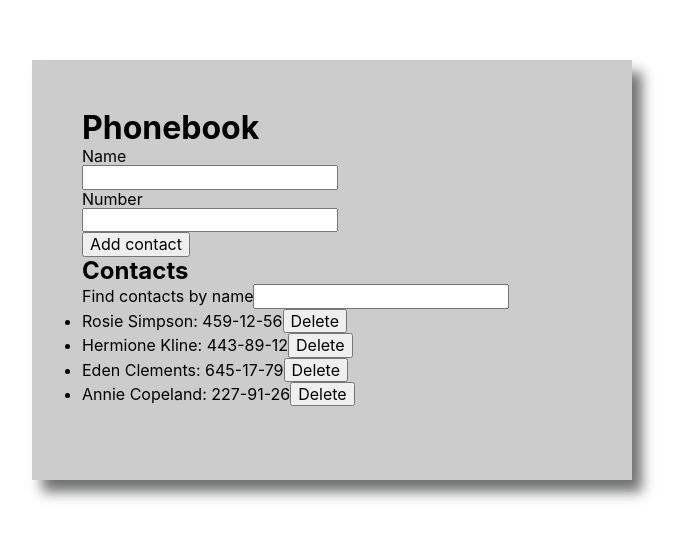
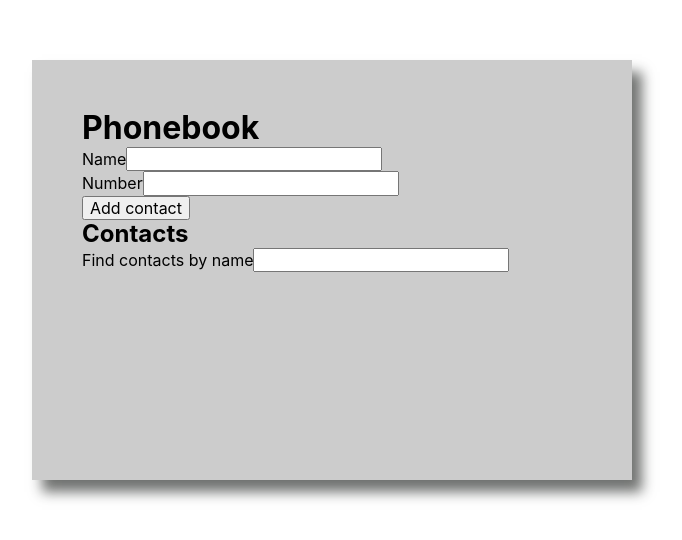
Before and after one commit to Luidmyla007/goit-react-hw-02-phonebook, a React (Create React App) app: page / in a window 1280 px wide. Shown: the part 130-670 px from the top of the page, without its empty margins (308-990 px from the left). Built offline with nearby package versions, Linux system fonts and the light colour scheme.

Commit message:
filter done

```diff
--- a/src/components/App.jsx
+++ b/src/components/App.jsx
@@ -10,12 +10,7 @@ import Filter from './Filter/filter';
 
 export class App extends Component {
   state = {
-    contacts: [
-      { id: 'id-1', name: 'Rosie Simpson', number: '459-12-56' },
-      { id: 'id-2', name: 'Hermione Kline', number: '443-89-12' },
-      { id: 'id-3', name: 'Eden Clements', number: '645-17-79' },
-      { id: 'id-4', name: 'Annie Copeland', number: '227-91-26' },
-    ],
+    contacts: [],
      filter: '',
   };
 
@@ -39,27 +34,31 @@ export class App extends Component {
     }));
   };
 
-  onFilterChange = event => {
-    this.setState({ filter: event.target.value });
-     const { contacts, filter } = this.state;
-     return contacts.filter(contact =>
+    getContact = () =>{
+       const { filter, contacts } = this.state;
+       return contacts.filter(contact =>
       contact.name.toLowerCase().includes(filter.toLowerCase())
     );
   };
 
 
+  onFilterChange = event => {
+      const { name, value } = event.currentTarget;
+    this.setState({ [name]: value });
+  };
 
   render() {
-    const { contacts } = this.state;
-    return (
+     const { filter} = this.state;
+     const searchContacts = this.getContact();
+     return (
       <div className={css.container}>
         <GlobalStyle />
         <Form onSubmit={this.formSubmitHandler} />
         <div>
           <h2>Contacts</h2>
-          <Filter value={this.state.filter} onChange={this.onFilterChange}/>
+          <Filter value={filter} onChange={this.onFilterChange}/>
           <ContactList
-            contacts={contacts}
+            contacts={searchContacts}
             onDeleteContact={this.deleteContact}
           />
         </div>
--- a/src/components/ContactForm/contactForm.jsx
+++ b/src/components/ContactForm/contactForm.jsx
@@ -17,22 +17,25 @@ import PropTypes from 'prop-types';
     this.setState({ [name]: value });
   };
 
-   reset = () => {
-    this.setState({ name: '', number: '' });
-  };
+
 
   handleSubmit = evt =>{
     evt.preventDefault();
     this.props.onSubmit(this.state);
     this.reset();
+   };
+
+  reset = () => {
+    this.setState({ name: '', number: '' });
+    console.log('я работаю')
   };
+
 
   render(){
     return (
         <form onSubmit={this.handleSubmit}>
         <h1>Phonebook</h1>
-        <label htmlFor={this.nameInputId}>Name
-          <br />
+        <label htmlFor={this.nameInputId}>Name</label>
         <input
           type="text"
           value={this.nameValue}
@@ -41,10 +44,8 @@ import PropTypes from 'prop-types';
           pattern="^[a-zA-Zа-яА-Я]+(([' -][a-zA-Zа-яА-Я ])?[a-zA-Zа-яА-Я]*)*$"
           title="Name may contain only letters, apostrophe, dash and spaces. For example Adrian, Jacob Mercer, Charles de Batz de Castelmore d'Artagnan"
           required onChange={this.handleChange} />
-        </label>
-         <br />
-        <label htmlFor={this.numberInputId}>Number
-          <br />
+      <br/>
+        <label htmlFor={this.numberInputId}>Number</label>
         <input
           type="tel"
             name="number"
@@ -52,7 +53,6 @@ import PropTypes from 'prop-types';
           pattern="\+?\d{1,4}?[-.\s]?\(?\d{1,3}?\)?[-.\s]?\d{1,4}[-.\s]?\d{1,4}[-.\s]?\d{1,9}"
           title="Phone number must be digits and can contain spaces, dashes, parentheses and can start with +"
           required onChange={this.handleChange} />
-        </label>
         <div>
         <button type='submit'>Add contact</button>
           </div>
--- a/src/components/Filter/filter.jsx
+++ b/src/components/Filter/filter.jsx
@@ -6,7 +6,7 @@ const Filter = ({ value, onChange }) => {
       <label>
         Find contacts by name
         <input
-          type="text"
+          type="search"
           name="filter"
           value={value}
           onChange={onChange}
```
